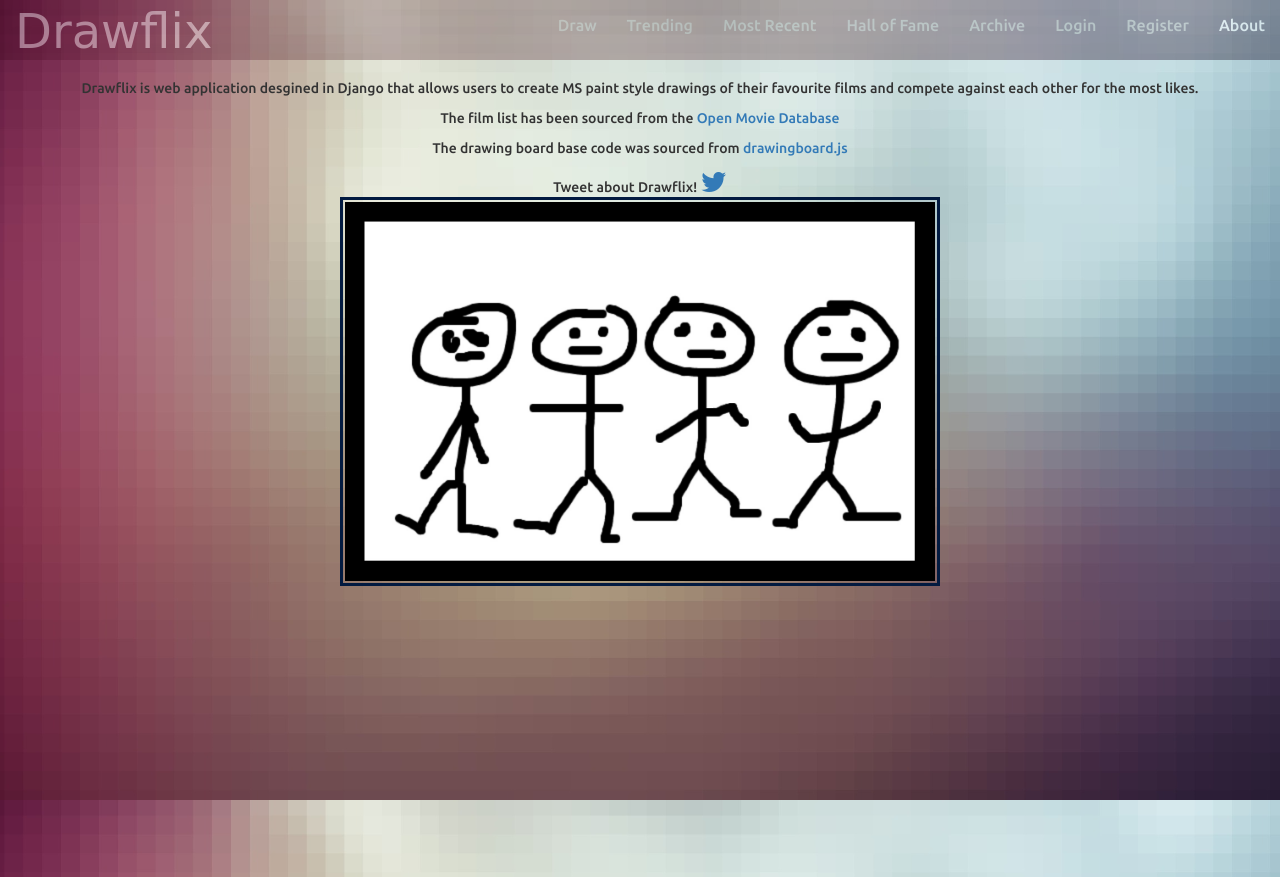
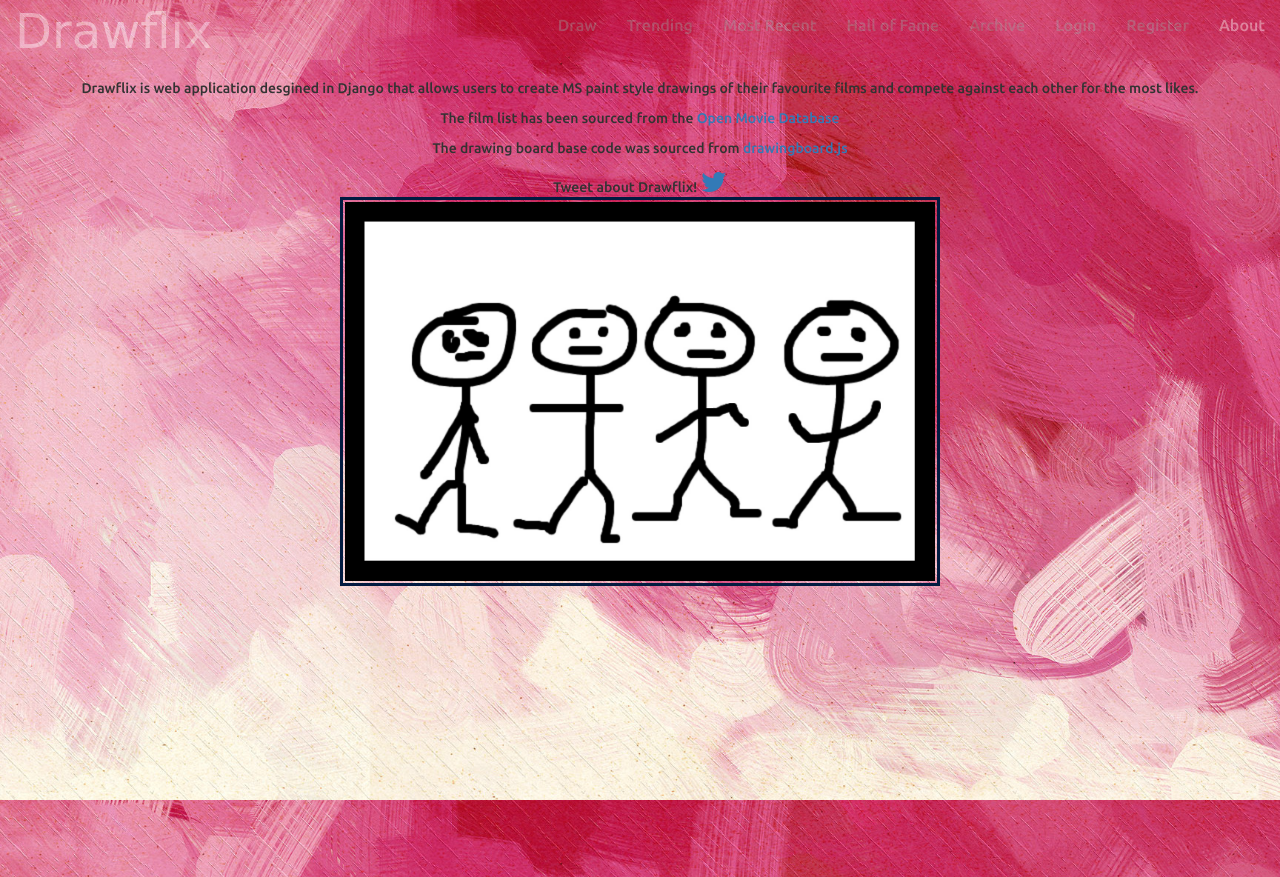
Before and after one commit to GOGriffiths/drawflix, a Django app: page /drawflix/about/ in a window 1280 px wide. Run offline with Django 3.2, Linux system fonts and the light colour scheme; some libraries are stand-ins or nearby versions; some web fonts are replaced.

Commit message:
new background linked

```diff
--- a/static/css/drawflix.css
+++ b/static/css/drawflix.css
@@ -9,7 +9,7 @@
 
 
 .full {
-    background: url("../images/background_pixelated.jpg") no-repeat center center fixed;
+    background: url("../images/Strokes-Paint-Wallpaper-Downloads.jpg") no-repeat center center fixed;
     -webkit-background-size: cover;
     -moz-background-size: cover;
     background-size: cover;
@@ -40,7 +40,7 @@ body {
     height: 60px !important;
     border: 0px !important;
     /*background: transparent !important;*/
-    background-image: url("../images/background_navbar.jpeg");
+    background-image: url("../images/Strokes-Paint-Wallpaper-Downloads.jpg");
     background-size: cover;
     opacity: 0.4;
 }
```
Also changed, not shown: db.sqlite3, static/images/background_pixelated.jpg (deleted), 1 other file.
